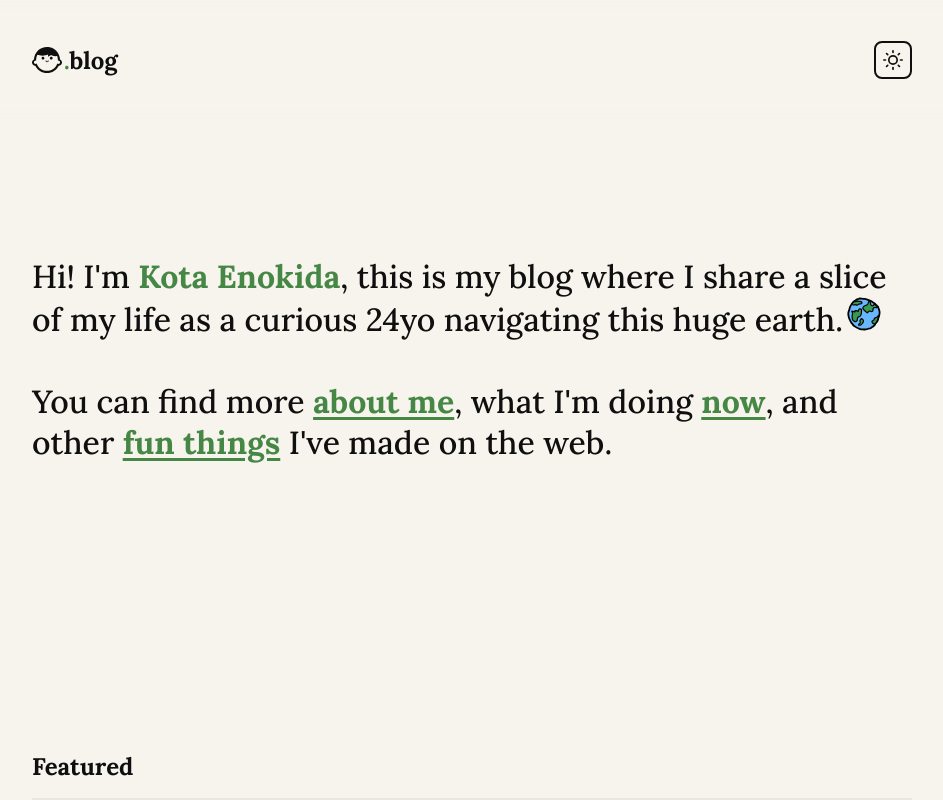
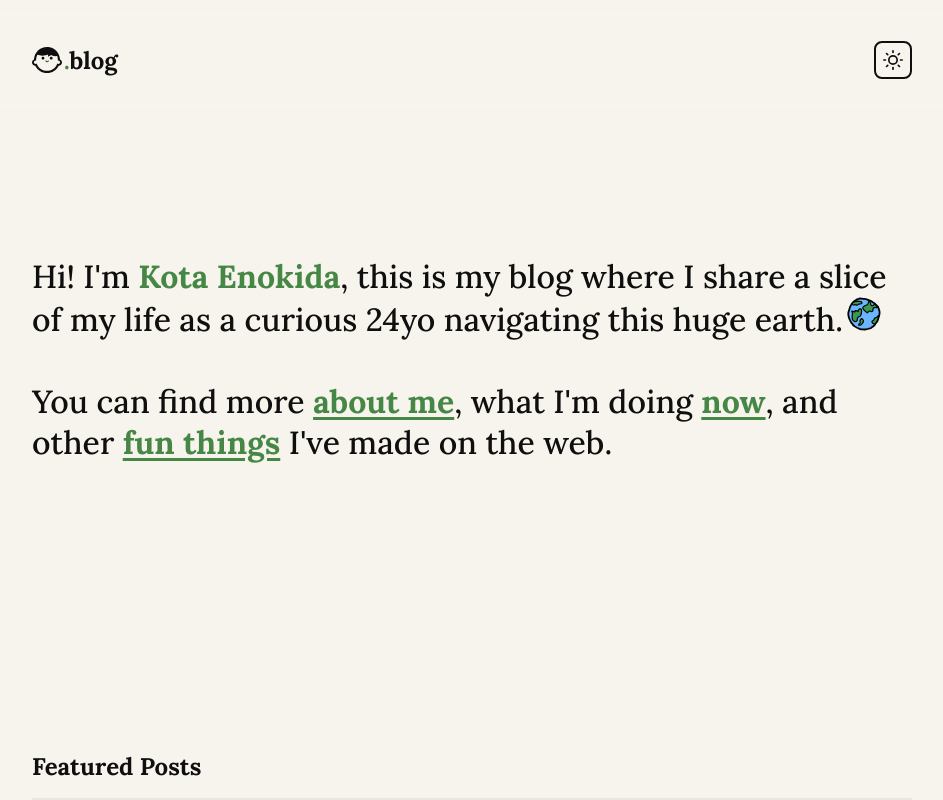
Before and after one commit to codyenokida/kotakun.blog-legacy, a Next.js app: page / in a window 1280 px wide. Shown: the top 800 px of the page, without its empty margins (168-1111 px from the left). Built offline with nearby package versions, Linux system fonts and the light colour scheme.

Commit message:
fix comment layout

```diff
--- a/app/page.tsx
+++ b/app/page.tsx
@@ -29,12 +29,7 @@ export default async function Page() {
           web.
         </h1>
         <div className={styles.margin} />
-        <h2 className={styles.subtitle}>
-          {/* <span className={styles.lightbulb}>
-            <LightBulbIcon />
-          </span>{" "} */}
-          Featured
-        </h2>
+        <h2 className={styles.subtitle}>Featured Posts</h2>
         <FeaturedPosts />
         <div className={styles.margin2} />
         <h2 className={styles.subtitle}>All Posts</h2>
--- a/components/Comments.module.scss
+++ b/components/Comments.module.scss
@@ -2,7 +2,6 @@
   display: flex;
   flex-direction: column;
   gap: var(--space-4);
-  grid-column: 1;
   padding: var(--space-4) 0;
 
   h2 {
```
